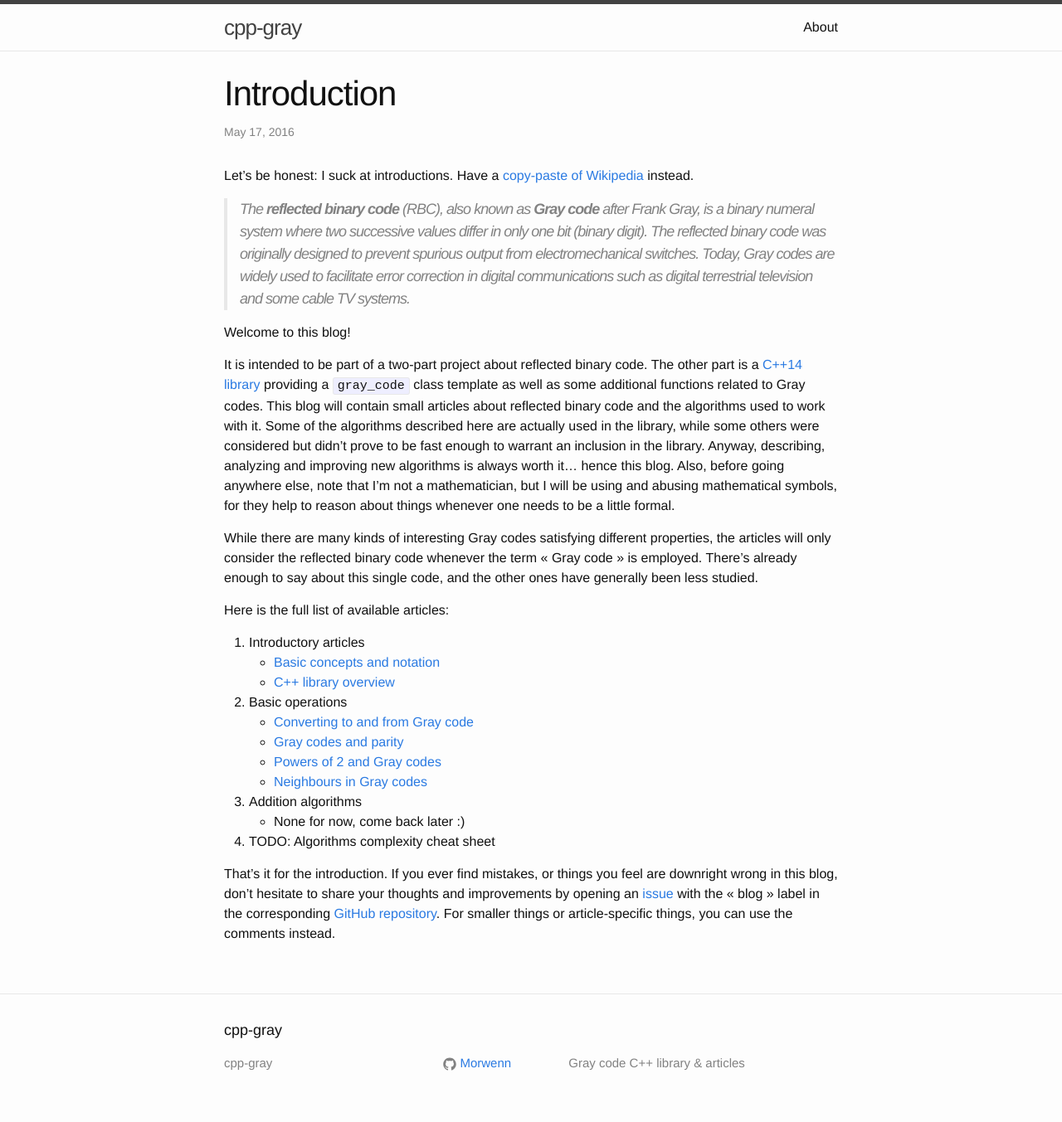
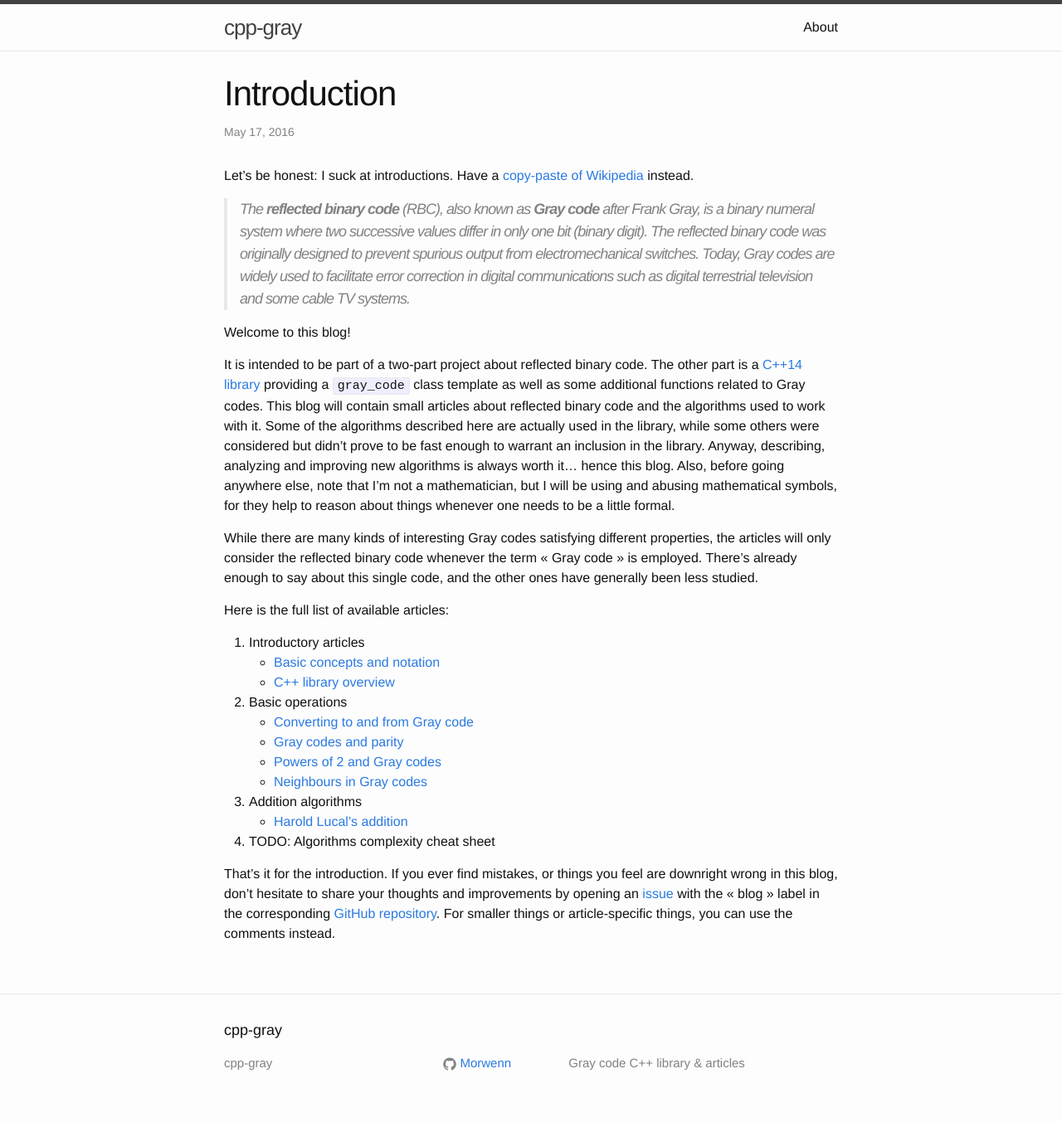
Before and after one commit to Morwenn/cpp-gray, a Jekyll site: the page built from _posts/2016-05-17-introduction.markdown, in a window 1280 px wide. Shown: the whole page at 83% size. Built offline with Jekyll 4.4.1, drawn with Linux system fonts in a browser that asks for light colours; nearby versions of some CDN libraries; comment, search, counter and statistics services are not loaded.

Commit message:
Update the introduction's tree of content

```diff
--- a/_posts/2016-05-17-introduction.markdown
+++ b/_posts/2016-05-17-introduction.markdown
@@ -36,7 +36,7 @@ Here is the full list of available articles:
   * [Powers of 2 and Gray codes](https://morwenn.github.io/cpp-gray/powers-of-2-and-gray-codes/)
   * [Neighbours in Gray codes](https://morwenn.github.io/cpp-gray/neighbours-in-gray-codes/)
 3. Addition algorithms
-  * None for now, come back later :)
+  * [Harold Lucal's addition](https://morwenn.github.io/cpp-gray/harold-lucal-addition/)
 4. TODO: Algorithms complexity cheat sheet
 
 That's it for the introduction. If you ever find mistakes, or things you feel are downright wrong in this blog, don't
```
